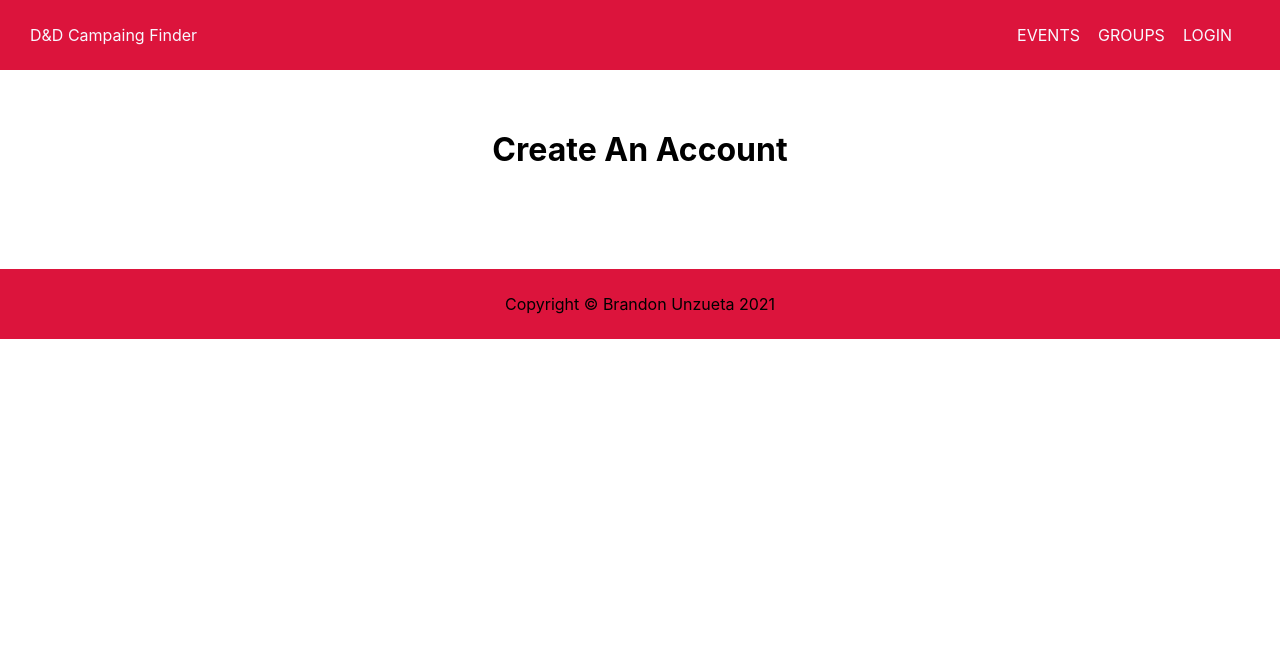
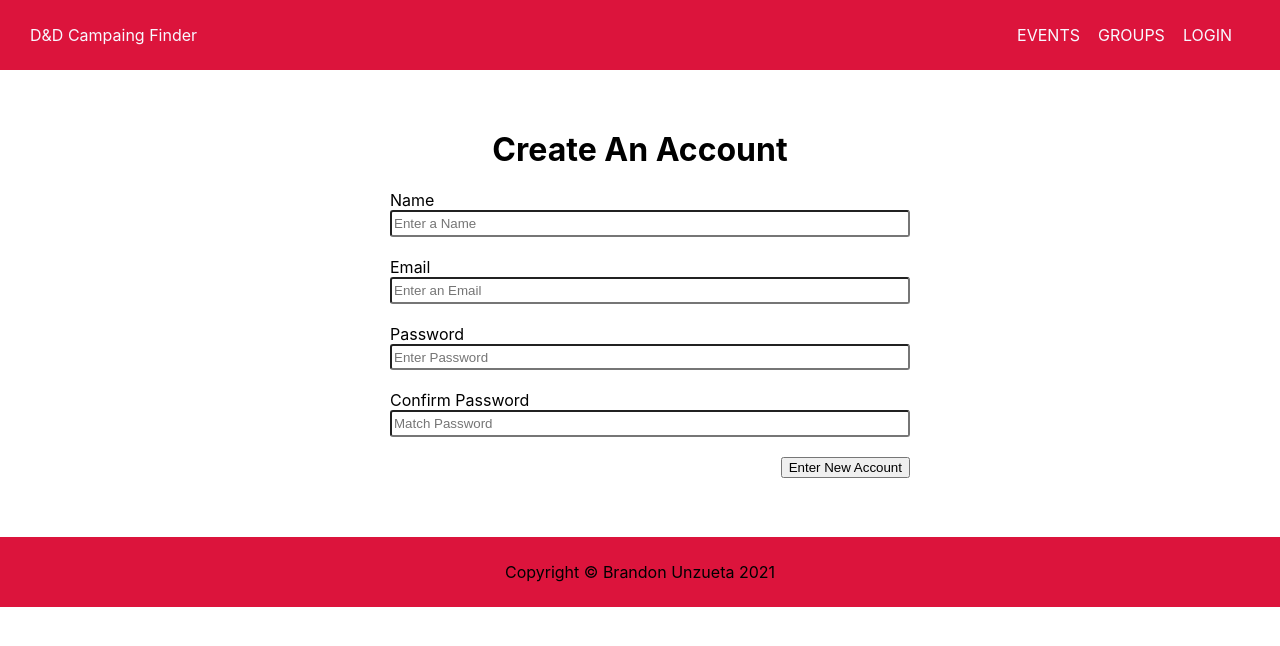
Before and after one commit to BJZeta/DnD-Campaign-Finder, a Next.js app in the folder frontend/: page /signup in a window 1280 px wide. Shown: the top 646 px of the page. Built offline with nearby package versions, Linux system fonts and the light colour scheme.

Commit message:
designing signup page

```diff
--- a/frontend/pages/signup.js
+++ b/frontend/pages/signup.js
@@ -1,11 +1,67 @@
+import { useState } from "react";
 import Layout from "../components/Layout";
 import styles from "../styles/SignUp.module.css";
 
 export default function SignUp() {
+  const [name, setName] = useState("");
+  const [email, setEmail] = useState("");
+  const [password, setPassword] = useState("");
+  const [confirmPassword, setConfirmPassword] = useState("");
+
+  const handleSubmitAccount = () => {};
+
   return (
     <Layout>
       <div className={styles.signupScreen}>
         <h1>Create An Account</h1>
+
+        <form onSubmit={handleSubmitAccount}>
+          <div className={styles.inputs}>
+            <label for="name">Name</label>
+            <input
+              type="text"
+              id="name"
+              value={name}
+              placeholder="Enter a Name"
+              onChange={(e) => setName(e.target.value)}
+              className={styles.input}
+            />
+          </div>
+          <div className={styles.inputs}>
+            <label for="email">Email</label>
+            <input
+              type="email"
+              id="email"
+              value={email}
+              placeholder="Enter an Email"
+              onChange={(e) => setEmail(e.target.value)}
+              className={styles.input}
+            />
+          </div>
+          <div className={styles.inputs}>
+            <label for="password">Password</label>
+            <input
+              type="text"
+              id="password"
+              value={password}
+              placeholder="Enter Password"
+              onChange={(e) => setPassword(e.target.value)}
+              className={styles.input}
+            />
+          </div>
+          <div className={styles.inputs}>
+            <label for="confirmPassword">Confirm Password</label>
+            <input
+              type="text"
+              id="confirmPassword"
+              value={confirmPassword}
+              placeholder="Match Password"
+              onChange={(e) => setConfirmPassword(e.target.value)}
+              className={styles.input}
+            />
+          </div>
+          <button type="submit">Enter New Account</button>
+        </form>
       </div>
     </Layout>
   );
--- a/frontend/styles/SignUp.module.css
+++ b/frontend/styles/SignUp.module.css
@@ -1,3 +1,44 @@
 .signupScreen h1 {
   text-align: center;
 }
+
+.signupScreen form {
+  justify-content: center;
+  max-width: 60%;
+  margin: 0 auto;
+}
+
+.inputs {
+  display: block;
+  margin: 20px auto;
+  padding-left: 20px;
+}
+
+.input {
+  display: block;
+  width: 100%;
+  height: 2em;
+  border-radius: 3px;
+}
+
+.signupScreen button {
+  float: right;
+}
+
+@media screen and (max-width: 960px) {
+  .signupScreen form {
+    max-width: 70%;
+  }
+}
+
+@media screen and (max-width: 480px) {
+  .signupScreen form {
+    max-width: 100%;
+  }
+
+  .signupScreen button {
+    float: none;
+    width: 70%;
+    margin-left: 20px;
+  }
+}
```
